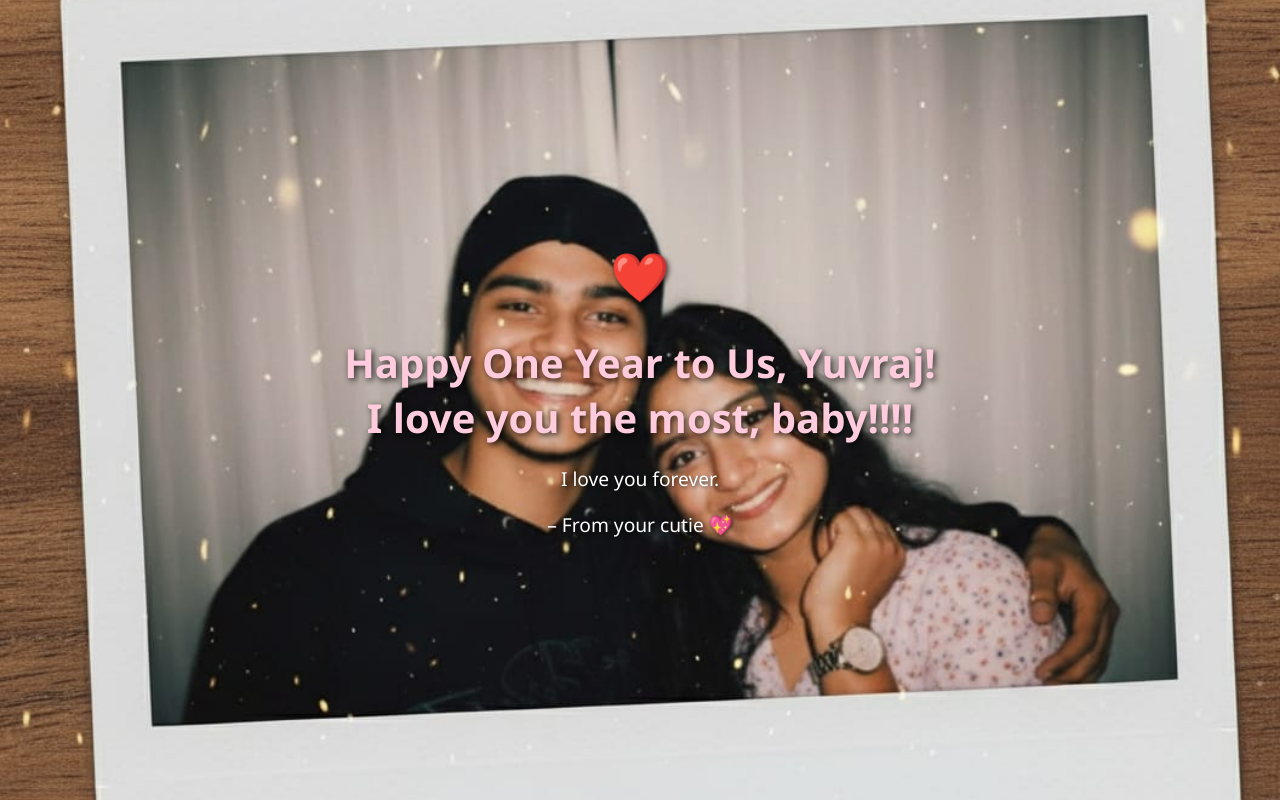
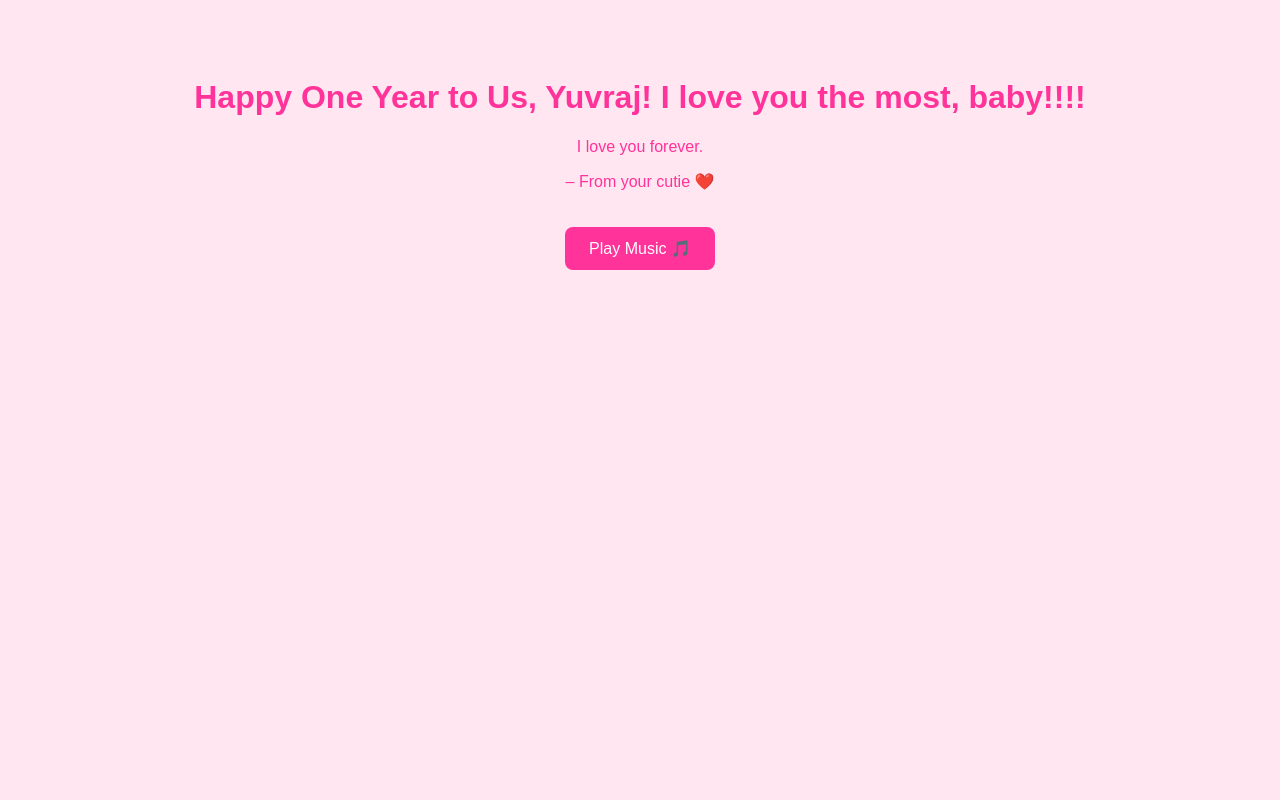
Before and after one commit to yuvkal/anniversary-site, a plain HTML site: page index.html in a window 1280 px wide. Drawn offline with Linux system fonts and the light colour scheme.

Commit message:
Update index.html

```diff
--- a/index.html
+++ b/index.html
@@ -1,79 +1,56 @@
+
 <!DOCTYPE html>
 <html lang="en">
 <head>
-  <meta charset="UTF-8" />
+  <meta charset="UTF-8">
+  <meta name="viewport" content="width=device-width, initial-scale=1.0">
   <title>Happy Anniversary Yuvraj ❤️</title>
   <style>
     body {
-      margin: 0;
-      padding: 0;
-      background: url('anniversary-bg.jpg') no-repeat center center fixed;
-      background-size: cover;
-      font-family: 'Segoe UI', Tahoma, Geneva, Verdana, sans-serif;
-      display: flex;
-      justify-content: center;
-      align-items: center;
-      height: 100vh;
+      font-family: 'Arial', sans-serif;
       text-align: center;
-      color: #fff;
+      background-color: #ffe6f0;
+      color: #ff3399;
+      padding: 50px;
     }
-
-    .container {
-      background: transparent !important;
-      padding: 40px;
-      border-radius: 0;
-      box-shadow: none !important;
-      max-width: 600px;
-      animation: fadeIn 2s ease;
+    button {
+      background-color: #ff3399;
+      color: white;
+      border: none;
+      padding: 12px 24px;
+      font-size: 16px;
+      border-radius: 8px;
+      cursor: pointer;
+      margin-top: 20px;
     }
-
-    h1 {
-      font-size: 2.5em;
-      color: #ffccdd;
-      margin-bottom: 20px;
-      text-shadow: 2px 2px 6px rgba(0,0,0,0.8);
-    }
-
-    p {
-      font-size: 1.2em;
-      margin-top: 10px;
-      text-shadow: 1px 1px 4px rgba(0,0,0,0.7);
-    }
-
-    .heart {
-      font-size: 3em;
-      color: red;
-      animation: beat 1s infinite;
-      text-shadow: 2px 2px 5px rgba(0,0,0,0.7);
-    }
-
-    @keyframes beat {
-      0%, 100% {
-        transform: scale(1);
-      }
-      50% {
-        transform: scale(1.2);
-      }
-    }
-
-    @keyframes fadeIn {
-      from { opacity: 0; }
-      to { opacity: 1; }
+    button:hover {
+      background-color: #e60073;
     }
   </style>
 </head>
 <body>
-  <div class="container">
-    <div class="heart">❤️</div>
-    <h1>Happy One Year to Us, Yuvraj! I love you the most, baby!!!!</h1>
-    <p>I love you forever.</p>
-    <p>– From your cutie 💖</p>
-  </div>
 
-  <!-- 🎵 Background Music -->
-  <audio autoplay loop>
+  <h1>Happy One Year to Us, Yuvraj! I love you the most, baby!!!!</h1>
+  <p>I love you forever.</p>
+  <p>– From your cutie ❤️</p>
+
+  <!-- Play Music Button -->
+  <button onclick="playMusic()">Play Music 🎵</button>
+
+  <!-- Hidden Audio Player -->
+  <audio id="bg-music" loop>
     <source src="bg-music.mp3" type="audio/mpeg">
     Your browser does not support the audio element.
   </audio>
+
+  <script>
+    function playMusic() {
+      const audio = document.getElementById('bg-music');
+      audio.play().catch((e) => {
+        console.log("Autoplay failed:", e);
+      });
+    }
+  </script>
+
 </body>
 </html>
```
